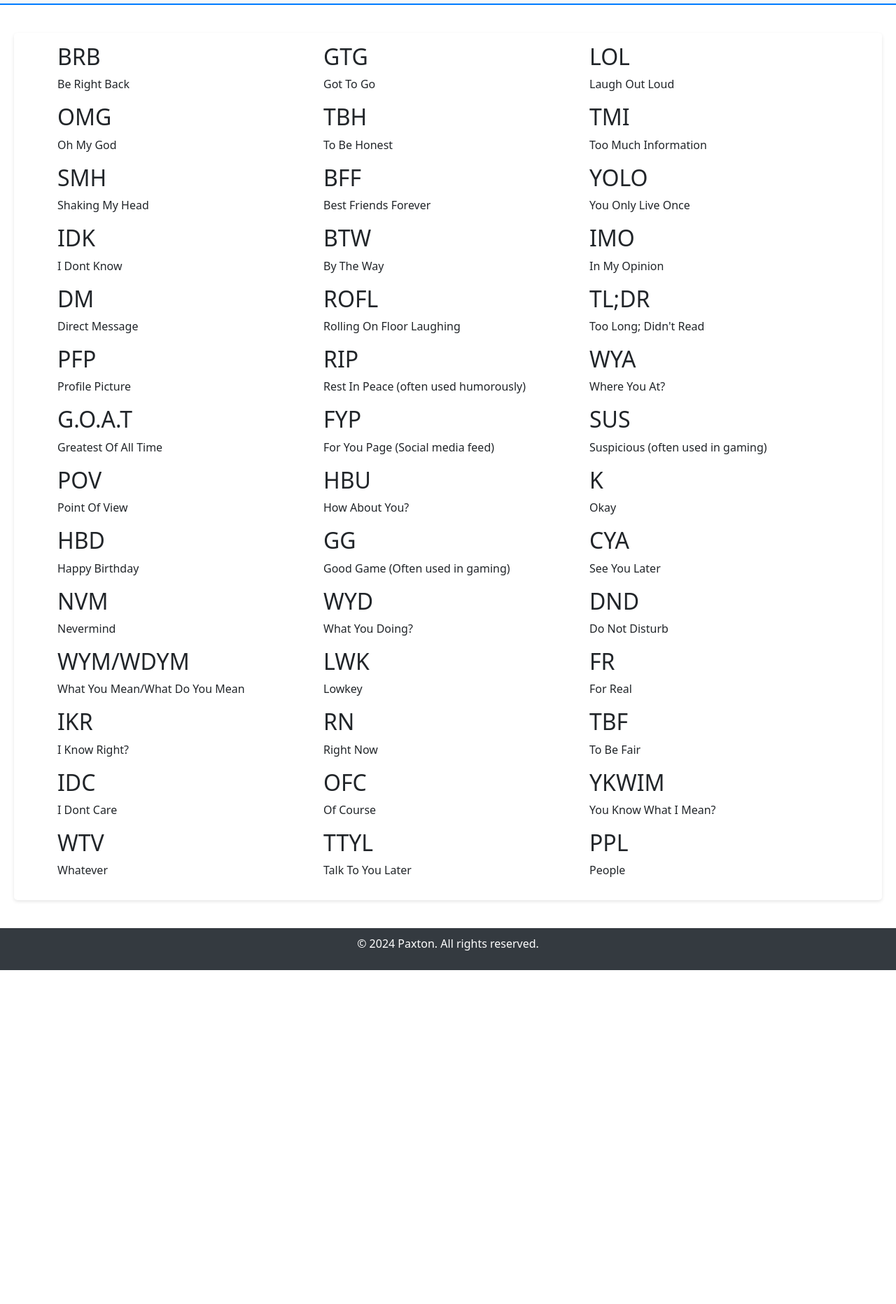
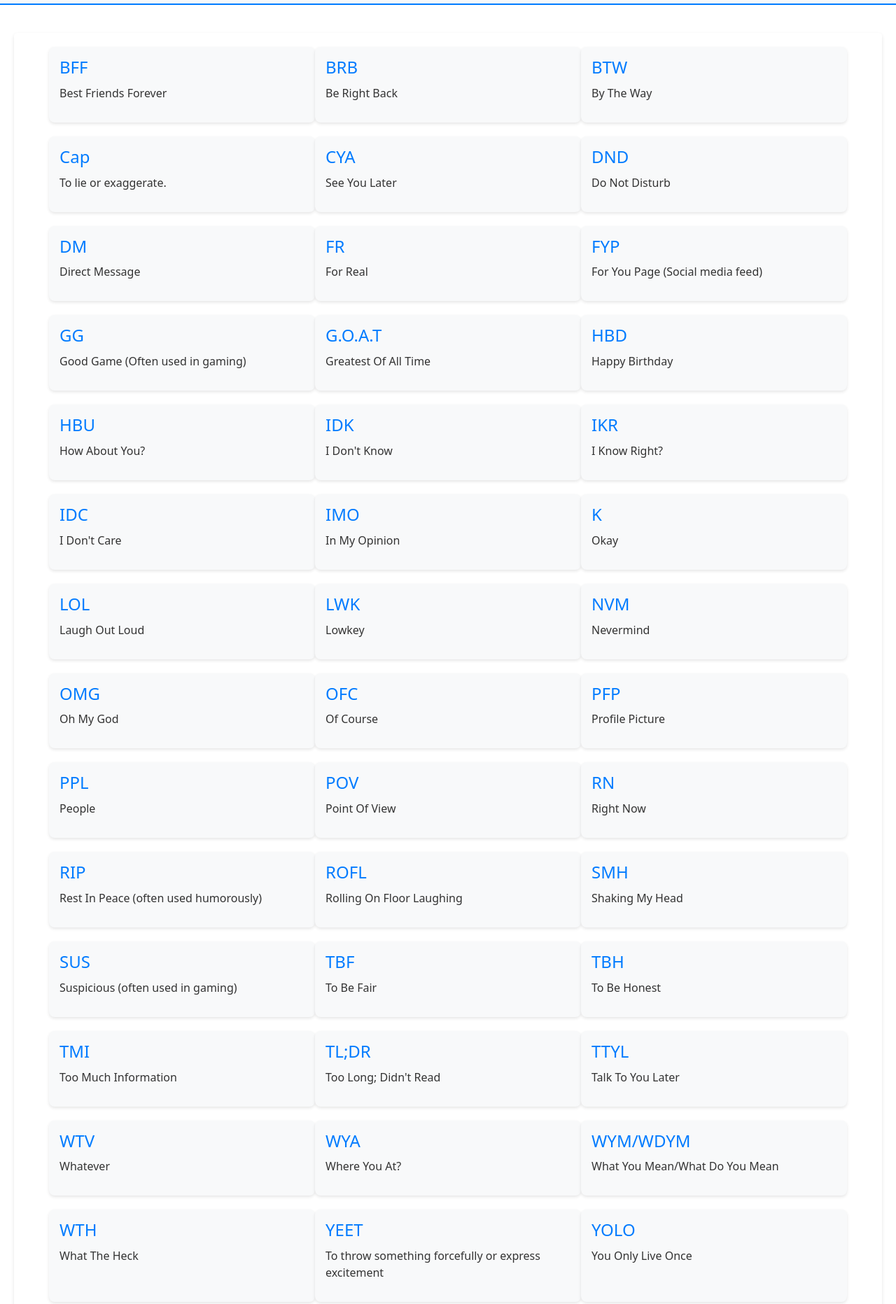
Before and after one commit to LilSigmanator/Project, a plain HTML site: page abs.html in a window 1280 px wide. Shown: the part 147-2010 px from the top of the page at 70% size. Before the commit the page ends 1533 px from the top, so only its background shows below. Drawn offline with nearby package versions, Linux system fonts and the light colour scheme.

Commit message:
Updating word list, alphabetically organizing terms in both the abbreviations and word lists, adding css to the abbreviations list and words list.

```diff
--- a/abs.html
+++ b/abs.html
@@ -6,7 +6,8 @@
     <meta name="viewport" content="width=device-width, initial-scale=1.0">
     <title>Brainrot Dictionary</title>
     <link rel="stylesheet" href="style.css">
-    <link href="https://cdn.jsdelivr.net/npm/bootstrap@5.3.3/dist/css/bootstrap.min.css" rel="stylesheet" integrity="sha384-QWTKZyjpPEjISv5WaRU9OFeRpok6YctnYmDr5pNlyT2bRjXh0JMhjY6hW+ALEwIH" crossorigin="anonymous">
+    <link href="https://cdn.jsdelivr.net/npm/bootstrap@5.3.3/dist/css/bootstrap.min.css" rel="stylesheet"
+        integrity="sha384-QWTKZyjpPEjISv5WaRU9OFeRpok6YctnYmDr5pNlyT2bRjXh0JMhjY6hW+ALEwIH" crossorigin="anonymous">
 </head>
 
 <body>
@@ -26,7 +27,8 @@
                         <a class="nav-link" href="index.html">Home</a>
                     </li>
                     <li class="nav-item dropdown active">
-                        <a class="nav-link dropdown-toggle" href="#" id="navbarDropdown" role="button" data-bs-toggle="dropdown" aria-expanded="false">
+                        <a class="nav-link dropdown-toggle" href="#" id="navbarDropdown" role="button"
+                            data-bs-toggle="dropdown" aria-expanded="false">
                             Dictionaries
                         </a>
                         <ul class="dropdown-menu" aria-labelledby="navbarDropdown">
@@ -45,229 +47,204 @@
         </div>
     </nav>
     <main>
-        <section>
+        <section class="abbreviations">
             <div class="container">
-                <div class="row">
+                <div class="row abbreviation-card">
                     <div class="col-sm-4">
-                        <h2>BRB</h2>
-                        <p>Be Right Back</p>
+                        <h2 class="abbreviation-title">BFF</h2>
+                        <p class="abbreviation-definition">Best Friends Forever</p>
                     </div>
                     <div class="col-sm-4">
-                        <h2>GTG</h2>
-                        <p>Got To Go</p>
+                        <h2 class="abbreviation-title">BRB</h2>
+                        <p class="abbreviation-definition">Be Right Back</p>
                     </div>
                     <div class="col-sm-4">
-                        <h2>LOL</h2>
-                        <p>Laugh Out Loud</p>
+                        <h2 class="abbreviation-title">BTW</h2>
+                        <p class="abbreviation-definition">By The Way</p>
                     </div>
                 </div>
-            </div>
-            <div class="container">
-                <div class="row">
+                <div class="row abbreviation-card">
                     <div class="col-sm-4">
-                        <h2>OMG</h2>
-                        <p>Oh My God</p>
+                        <h2 class="abbreviation-title">Cap</h2>
+                        <p class="abbreviation-definition">To lie or exaggerate.</p>
                     </div>
                     <div class="col-sm-4">
-                        <h2>TBH</h2>
-                        <p>To Be Honest</p>
+                        <h2 class="abbreviation-title">CYA</h2>
+                        <p class="abbreviation-definition">See You Later</p>
                     </div>
                     <div class="col-sm-4">
-                        <h2>TMI</h2>
-                        <p>Too Much Information</p>
+                        <h2 class="abbreviation-title">DND</h2>
+                        <p class="abbreviation-definition">Do Not Disturb</p>
                     </div>
                 </div>
-            </div>
-            <div class="container">
-                <div class="row">
+                <div class="row abbreviation-card">
                     <div class="col-sm-4">
-                        <h2>SMH</h2>
-                        <p>Shaking My Head</p>
+                        <h2 class="abbreviation-title">DM</h2>
+                        <p class="abbreviation-definition">Direct Message</p>
                     </div>
                     <div class="col-sm-4">
-                        <h2>BFF</h2>
-                        <p>Best Friends Forever</p>
+                        <h2 class="abbreviation-title">FR</h2>
+                        <p class="abbreviation-definition">For Real</p>
                     </div>
                     <div class="col-sm-4">
-                        <h2>YOLO</h2>
-                        <p>You Only Live Once</p>
+                        <h2 class="abbreviation-title">FYP</h2>
+                        <p class="abbreviation-definition">For You Page (Social media feed)</p>
                     </div>
                 </div>
-            </div>
-            <div class="container">
-                <div class="row">
+                <div class="row abbreviation-card">
                     <div class="col-sm-4">
-                        <h2>IDK</h2>
-                        <p>I Dont Know</p>
+                        <h2 class="abbreviation-title">GG</h2>
+                        <p class="abbreviation-definition">Good Game (Often used in gaming)</p>
                     </div>
                     <div class="col-sm-4">
-                        <h2>BTW</h2>
-                        <p>By The Way</p>
+                        <h2 class="abbreviation-title">G.O.A.T</h2>
+                        <p class="abbreviation-definition">Greatest Of All Time</p>
                     </div>
                     <div class="col-sm-4">
-                        <h2>IMO</h2>
-                        <p>In My Opinion</p>
+                        <h2 class="abbreviation-title">HBD</h2>
+                        <p class="abbreviation-definition">Happy Birthday</p>
                     </div>
                 </div>
-            </div>
-            <div class="container">
-                <div class="row">
+                <div class="row abbreviation-card">
                     <div class="col-sm-4">
-                        <h2>DM</h2>
-                        <p>Direct Message</p>
+                        <h2 class="abbreviation-title">HBU</h2>
+                        <p class="abbreviation-definition">How About You?</p>
                     </div>
                     <div class="col-sm-4">
-                        <h2>ROFL</h2>
-                        <p>Rolling On Floor Laughing</p>
+                        <h2 class="abbreviation-title">IDK</h2>
+                        <p class="abbreviation-definition">I Don't Know</p>
                     </div>
                     <div class="col-sm-4">
-                        <h2>TL;DR</h2>
-                        <p>Too Long; Didn't Read</p>
+                        <h2 class="abbreviation-title">IKR</h2>
+                        <p class="abbreviation-definition">I Know Right?</p>
                     </div>
                 </div>
-            </div>
-            <div class="container">
-                <div class="row">
+                <div class="row abbreviation-card">
                     <div class="col-sm-4">
-                        <h2>PFP</h2>
-                        <p>Profile Picture</p>
+                        <h2 class="abbreviation-title">IDC</h2>
+                        <p class="abbreviation-definition">I Don't Care</p>
                     </div>
                     <div class="col-sm-4">
-                        <h2>RIP</h2>
-                        <p>Rest In Peace (often used humorously)</p>
+                        <h2 class="abbreviation-title">IMO</h2>
+                        <p class="abbreviation-definition">In My Opinion</p>
                     </div>
                     <div class="col-sm-4">
-                        <h2>WYA</h2>
-                        <p>Where You At?</p>
+                        <h2 class="abbreviation-title">K</h2>
+                        <p class="abbreviation-definition">Okay</p>
                     </div>
                 </div>
-            </div>
-            <div class="container">
-                <div class="row">
+                <div class="row abbreviation-card">
                     <div class="col-sm-4">
-                        <h2>G.O.A.T</h2>
-                        <p>Greatest Of All Time</p>
+                        <h2 class="abbreviation-title">LOL</h2>
+                        <p class="abbreviation-definition">Laugh Out Loud</p>
                     </div>
                     <div class="col-sm-4">
-                        <h2>FYP</h2>
-                        <p>For You Page (Social media feed)</p>
+                        <h2 class="abbreviation-title">LWK</h2>
+                        <p class="abbreviation-definition">Lowkey</p>
                     </div>
                     <div class="col-sm-4">
-                        <h2>SUS</h2>
-                        <p>Suspicious (often used in gaming)</p>
+                        <h2 class="abbreviation-title">NVM</h2>
+                        <p class="abbreviation-definition">Nevermind</p>
                     </div>
                 </div>
-            </div>
-            <div class="container">
-                <div class="row">
+                <div class="row abbreviation-card">
                     <div class="col-sm-4">
-                        <h2>POV</h2>
-                        <p>Point Of View</p>
+                        <h2 class="abbreviation-title">OMG</h2>
+                        <p class="abbreviation-definition">Oh My God</p>
                     </div>
                     <div class="col-sm-4">
-                        <h2>HBU</h2>
-                        <p>How About You?</p>
+                        <h2 class="abbreviation-title">OFC</h2>
+                        <p class="abbreviation-definition">Of Course</p>
                     </div>
                     <div class="col-sm-4">
-                        <h2>K</h2>
-                        <p>Okay</p>
+                        <h2 class="abbreviation-title">PFP</h2>
+                        <p class="abbreviation-definition">Profile Picture</p>
                     </div>
                 </div>
-            </div>
-            <div class="container">
-                <div class="row">
+                <div class="row abbreviation-card">
                     <div class="col-sm-4">
-                        <h2>HBD</h2>
-                        <p>Happy Birthday</p>
+                        <h2 class="abbreviation-title">PPL</h2>
+                        <p class="abbreviation-definition">People</p>
                     </div>
                     <div class="col-sm-4">
-                        <h2>GG</h2>
-                        <p>Good Game (Often used in gaming)</p>
+                        <h2 class="abbreviation-title">POV</h2>
+                        <p class="abbreviation-definition">Point Of View</p>
                     </div>
                     <div class="col-sm-4">
-                        <h2>CYA</h2>
-                        <p>See You Later</p>
+                        <h2 class="abbreviation-title">RN</h2>
+                        <p class="abbreviation-definition">Right Now</p>
                     </div>
                 </div>
-            </div>
-            <div class="container">
-                <div class="row">
+                <div class="row abbreviation-card">
                     <div class="col-sm-4">
-                        <h2>NVM</h2>
-                        <p>Nevermind</p>
+                        <h2 class="abbreviation-title">RIP</h2>
+                        <p class="abbreviation-definition">Rest In Peace (often used humorously)</p>
                     </div>
                     <div class="col-sm-4">
-                        <h2>WYD</h2>
-                        <p>What You Doing?</p>
+                        <h2 class="abbreviation-title">ROFL</h2>
+                        <p class="abbreviation-definition">Rolling On Floor Laughing</p>
                     </div>
                     <div class="col-sm-4">
-                        <h2>DND</h2>
-                        <p>Do Not Disturb</p>
+                        <h2 class="abbreviation-title">SMH</h2>
+                        <p class="abbreviation-definition">Shaking My Head</p>
                     </div>
                 </div>
-            </div>
-            <div class="container">
-                <div class="row">
+                <div class="row abbreviation-card">
                     <div class="col-sm-4">
-                        <h2>WYM/WDYM</h2>
-                        <p>What You Mean/What Do You Mean</p>
+                        <h2 class="abbreviation-title">SUS</h2>
+                        <p class="abbreviation-definition">Suspicious (often used in gaming)</p>
                     </div>
                     <div class="col-sm-4">
-                        <h2>LWK</h2>
-                        <p>Lowkey</p>
+                        <h2 class="abbreviation-title">TBF</h2>
+                        <p class="abbreviation-definition">To Be Fair</p>
                     </div>
                     <div class="col-sm-4">
-                        <h2>FR</h2>
-                        <p>For Real</p>
+                        <h2 class="abbreviation-title">TBH</h2>
+                        <p class="abbreviation-definition">To Be Honest</p>
                     </div>
                 </div>
-            </div>
-            <div class="container">
-                <div class="row">
+                <div class="row abbreviation-card">
                     <div class="col-sm-4">
-                        <h2>IKR</h2>
-                        <p>I Know Right?</p>
+                        <h2 class="abbreviation-title">TMI</h2>
+                        <p class="abbreviation-definition">Too Much Information</p>
                     </div>
                     <div class="col-sm-4">
-                        <h2>RN</h2>
-                        <p>Right Now</p>
+                        <h2 class="abbreviation-title">TL;DR</h2>
+                        <p class="abbreviation-definition">Too Long; Didn't Read</p>
                     </div>
                     <div class="col-sm-4">
-                        <h2>TBF</h2>
-                        <p>To Be Fair</p>
+                        <h2 class="abbreviation-title">TTYL</h2>
+                        <p class="abbreviation-definition">Talk To You Later</p>
                     </div>
                 </div>
-            </div>
-            <div class="container">
-                <div class="row">
+                <div class="row abbreviation-card">
                     <div class="col-sm-4">
-                        <h2>IDC</h2>
-                        <p>I Dont Care</p>
+                        <h2 class="abbreviation-title">WTV</h2>
+                        <p class="abbreviation-definition">Whatever</p>
                     </div>
                     <div class="col-sm-4">
-                        <h2>OFC</h2>
-                        <p>Of Course</p>
+                        <h2 class="abbreviation-title">WYA</h2>
+                        <p class="abbreviation-definition">Where You At?</p>
                     </div>
                     <div class="col-sm-4">
-                        <h2>YKWIM</h2>
-                        <p>You Know What I Mean?</p>
+                        <h2 class="abbreviation-title">WYM/WDYM</h2>
+                        <p class="abbreviation-definition">What You Mean/What Do You Mean</p>
                     </div>
                 </div>
-            </div>
-            <div class="container">
-                <div class="row">
+                <div class="row abbreviation-card">
                     <div class="col-sm-4">
-                        <h2>WTV</h2>
-                        <p>Whatever</p>
+                        <h2 class="abbreviation-title">WTH</h2>
+                        <p class="abbreviation-definition">What The Heck</p>
                     </div>
                     <div class="col-sm-4">
-                        <h2>TTYL</h2>
-                        <p>Talk To You Later</p>
+                        <h2 class="abbreviation-title">YEET</h2>
+                        <p class="abbreviation-definition">To throw something forcefully or express excitement</p>
                     </div>
                     <div class="col-sm-4">
-                        <h2>PPL</h2>
-                        <p>People</p>
+                        <h2 class="abbreviation-title">YOLO</h2>
+                        <p class="abbreviation-definition">You Only Live Once</p>
                     </div>
+
                 </div>
             </div>
         </section>
@@ -275,7 +252,9 @@
     <footer>
         <p>© 2024 Paxton. All rights reserved.</p>
     </footer>
-    <script src="https://cdn.jsdelivr.net/npm/bootstrap@5.3.3/dist/js/bootstrap.bundle.min.js" integrity="sha384-YvpcrYf0tY3lHB60NNkmXc5s9fDVZLESaAA55NDzOxhy9GkcIdslK1eN7N6jIeHz" crossorigin="anonymous"></script>
+    <script src="https://cdn.jsdelivr.net/npm/bootstrap@5.3.3/dist/js/bootstrap.bundle.min.js"
+        integrity="sha384-YvpcrYf0tY3lHB60NNkmXc5s9fDVZLESaAA55NDzOxhy9GkcIdslK1eN7N6jIeHz"
+        crossorigin="anonymous"></script>
 </body>
 
 </html>
--- a/style.css
+++ b/style.css
@@ -162,3 +162,94 @@ footer {
     color: #000000;
     /* Color for feature titles */
 }
+
+/* Additional Styles for Abbreviations Page */
+.abbreviations {
+    padding: 20px;
+    /* Add padding around the entire section */
+}
+
+/* Abbreviation Card Styles */
+.abbreviation-card {
+    margin-bottom: 20px;
+    /* Space between cards */
+}
+
+/* Abbreviation Headings */
+.abbreviation-title {
+    font-size: 1.5rem;
+    /* Larger font for abbreviations */
+    margin-bottom: 10px;
+    /* Space below each heading */
+    color: #007bff;
+    /* Blue color for headings */
+}
+
+/* Paragraph Styles */
+.abbreviation-definition {
+    font-size: 1rem;
+    /* Standard font size for definitions */
+    margin-bottom: 15px;
+    /* Space below each paragraph */
+    color: #333;
+    /* Darker text color for better readability */
+}
+
+/* Card Styles for Abbreviations */
+.abbreviation-card .col-sm-4 {
+    background-color: #f8f9fa;
+    /* Light background for each abbreviation card */
+    border-radius: 8px;
+    /* Rounded corners */
+    padding: 15px;
+    /* Padding inside each card */
+    transition: box-shadow 0.3s;
+    /* Smooth shadow transition */
+    box-shadow: 0 2px 4px rgba(0, 0, 0, 0.1);
+    /* Subtle shadow */
+}
+
+.abbreviation-card .col-sm-4:hover {
+    box-shadow: 0 4px 8px rgba(0, 0, 0, 0.2);
+    /* Enhanced shadow on hover */
+}
+
+/* Mobile Responsiveness */
+@media (max-width: 576px) {
+    .abbreviation-title {
+        font-size: 1.25rem;
+        /* Adjust heading size on small screens */
+    }
+
+    .abbreviation-definition {
+        font-size: 0.9rem;
+        /* Adjust paragraph size on small screens */
+    }
+}
+.definitions-section {
+    margin: 20px 0;
+}
+
+.definition-card {
+    margin-bottom: 30px;
+    text-align: center; /* Center content within the card */
+    padding: 15px; /* Add padding for better spacing */
+    background-color: #ffffff; /* White background for clarity */
+    box-shadow: 0 2px 5px rgba(0, 0, 0, 0.1); /* Subtle shadow for depth */
+    border-radius: 8px; /* Rounded corners */
+}
+
+.definition-title {
+    font-size: 1.8em; /* Slightly larger font size */
+    color: #222; /* Darker color for better contrast */
+    font-weight: bold; /* Bold text for emphasis */
+    margin-bottom: 10px;
+}
+
+.definition-text {
+    font-size: 1.1em; /* Increased font size */
+    color: #333; /* Darker color for better readability */
+    line-height: 1.6;
+    padding: 10px;
+    text-align: left; /* Keep the text left-aligned within the box */
+}
```
Also changed, not shown: dictionary.html (+152 -182 lines).
